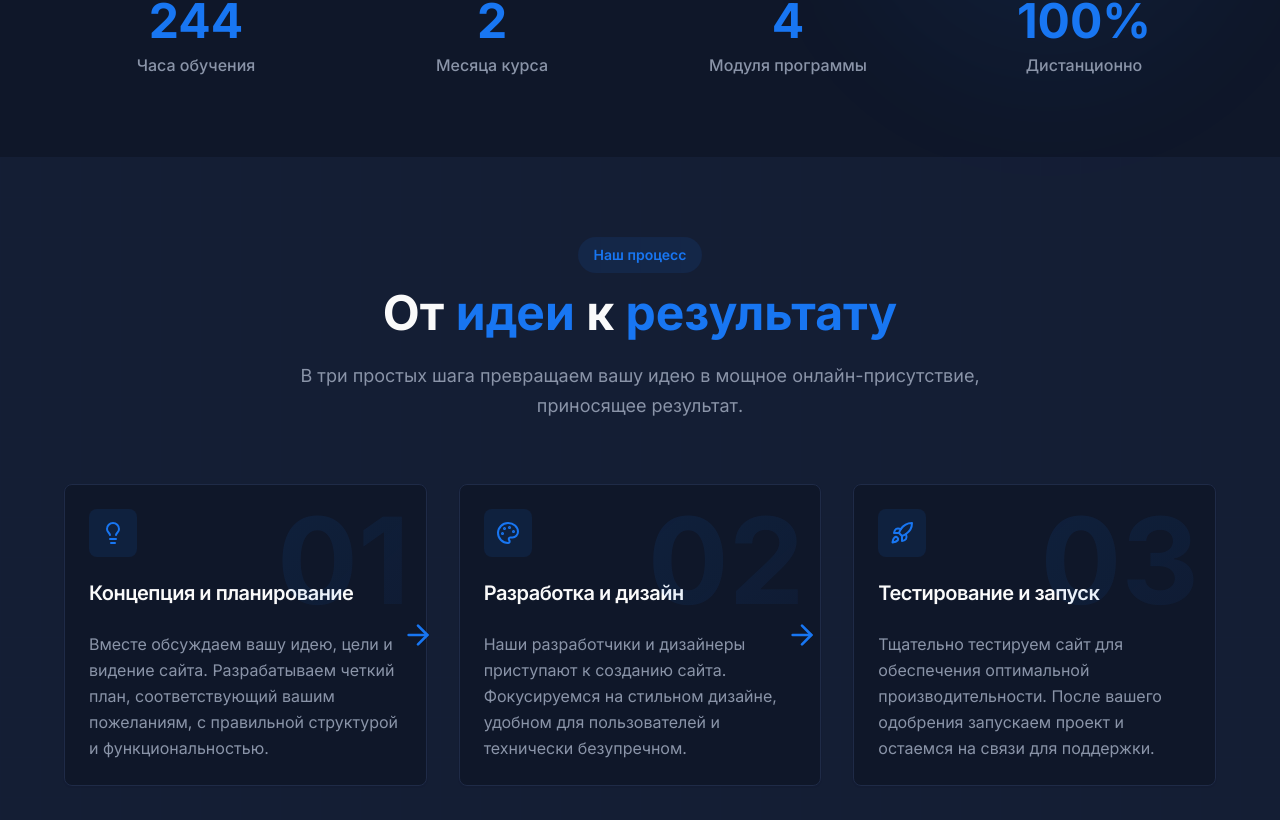
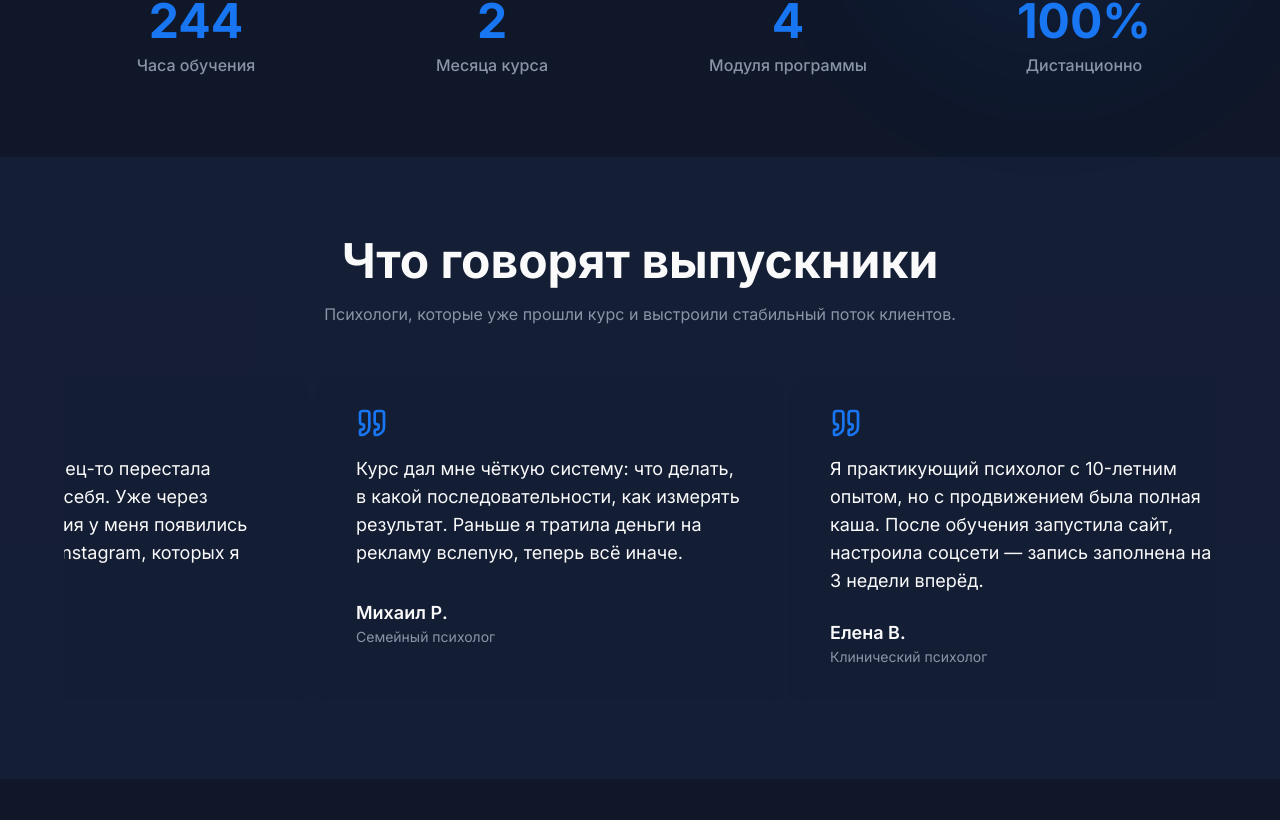
Before and after one commit to pr-poehali-dev/tech-evolution-initiative-6, a React (Vite) app: page / in a window 1280 px wide. Shown: the part 2500-3320 px from the top of the page. Built offline with nearby package versions, Linux system fonts and the light colour scheme.

Commit message:
Удалить раздел "Наш процесс"

```diff
--- a/src/pages/Index.tsx
+++ b/src/pages/Index.tsx
@@ -2,7 +2,6 @@ import { Navbar } from "@/components/Navbar"
 import { HeroSection } from "@/components/HeroSection"
 import { ServicesSection } from "@/components/ServicesSection"
 import { AboutSection } from "@/components/AboutSection"
-import { ProcessSection } from "@/components/ProcessSection"
 import { TestimonialsSection } from "@/components/TestimonialsSection"
 import { PortfolioSection } from "@/components/PortfolioSection"
 import { PricingSection } from "@/components/PricingSection"
@@ -16,7 +15,6 @@ export default function Index() {
       <HeroSection />
       <ServicesSection />
       <AboutSection />
-      <ProcessSection />
       <TestimonialsSection />
       <PortfolioSection />
       <PricingSection />
```
